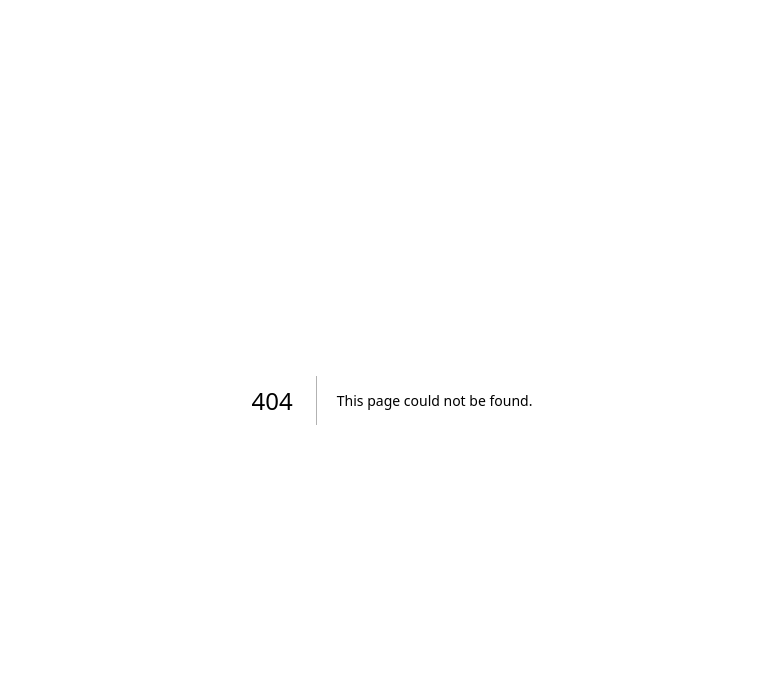
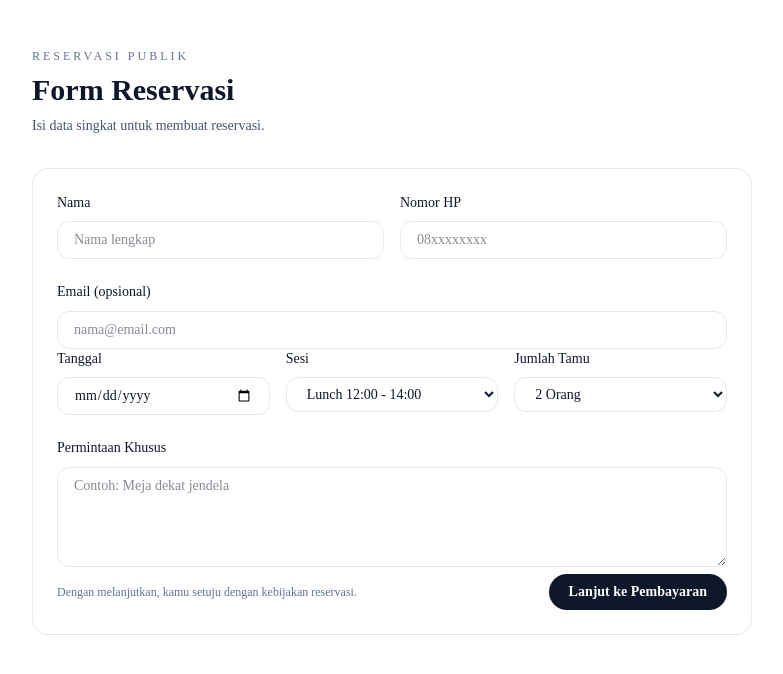
Before and after one commit to ruangcode-id/rooma-ceritarasa, a Next.js app: page /reservasi in a window 1280 px wide. Before the commit this address had no page. Shown: the top 674 px of the page, without its empty margins (248-1031 px from the left). Built offline with nearby package versions, Linux system fonts and the light colour scheme.

Commit message:
feat: add simple public reservation flow UI

```diff
--- /dev/null
+++ b/src/app/(public)/reservasi/page.tsx
@@ -0,0 +1,100 @@
+import Link from "next/link";
+
+export default function ReservationFormPage() {
+  return (
+    <div className="min-h-screen bg-white text-slate-900">
+      <div className="mx-auto max-w-3xl px-6 py-12">
+        <header className="space-y-2">
+          <p className="text-xs uppercase tracking-[0.25em] text-slate-500">
+            Reservasi Publik
+          </p>
+          <h1 className="text-3xl font-semibold">Form Reservasi</h1>
+          <p className="text-sm text-slate-600">
+            Isi data singkat untuk membuat reservasi.
+          </p>
+        </header>
+
+        <form className="mt-8 space-y-5 rounded-2xl border border-slate-200 p-6">
+          <div className="grid gap-4 md:grid-cols-2">
+            <label className="text-sm">
+              Nama
+              <input
+                className="mt-2 w-full rounded-xl border border-slate-200 px-4 py-2 text-sm"
+                placeholder="Nama lengkap"
+                name="name"
+              />
+            </label>
+            <label className="text-sm">
+              Nomor HP
+              <input
+                className="mt-2 w-full rounded-xl border border-slate-200 px-4 py-2 text-sm"
+                placeholder="08xxxxxxxx"
+                name="phone"
+              />
+            </label>
+          </div>
+          <label className="text-sm">
+            Email (opsional)
+            <input
+              className="mt-2 w-full rounded-xl border border-slate-200 px-4 py-2 text-sm"
+              placeholder="nama@email.com"
+              name="email"
+            />
+          </label>
+          <div className="grid gap-4 md:grid-cols-3">
+            <label className="text-sm">
+              Tanggal
+              <input
+                type="date"
+                className="mt-2 w-full rounded-xl border border-slate-200 px-4 py-2 text-sm"
+                name="date"
+              />
+            </label>
+            <label className="text-sm">
+              Sesi
+              <select
+                className="mt-2 w-full rounded-xl border border-slate-200 px-4 py-2 text-sm"
+                name="session"
+              >
+                <option>Lunch 12:00 - 14:00</option>
+                <option>Afternoon 15:00 - 17:00</option>
+                <option>Dinner 18:00 - 21:00</option>
+              </select>
+            </label>
+            <label className="text-sm">
+              Jumlah Tamu
+              <select
+                className="mt-2 w-full rounded-xl border border-slate-200 px-4 py-2 text-sm"
+                name="partySize"
+              >
+                <option>2 Orang</option>
+                <option>4 Orang</option>
+                <option>6 Orang</option>
+                <option>8 Orang</option>
+              </select>
+            </label>
+          </div>
+          <label className="text-sm">
+            Permintaan Khusus
+            <textarea
+              className="mt-2 min-h-[100px] w-full rounded-xl border border-slate-200 px-4 py-2 text-sm"
+              placeholder="Contoh: Meja dekat jendela"
+              name="specialRequest"
+            />
+          </label>
+          <div className="flex flex-col gap-3 md:flex-row md:items-center md:justify-between">
+            <p className="text-xs text-slate-500">
+              Dengan melanjutkan, kamu setuju dengan kebijakan reservasi.
+            </p>
+            <Link
+              href="/reservasi/payment"
+              className="inline-flex items-center justify-center rounded-full bg-slate-900 px-5 py-2 text-sm font-semibold text-white"
+            >
+              Lanjut ke Pembayaran
+            </Link>
+          </div>
+        </form>
+      </div>
+    </div>
+  );
+}
--- /dev/null
+++ b/src/app/(public)/reservasi/payment/page.tsx
@@ -0,0 +1,49 @@
+import Link from "next/link";
+
+export default function PaymentStepPage() {
+  return (
+    <div className="min-h-screen bg-white text-slate-900">
+      <div className="mx-auto max-w-3xl px-6 py-12">
+        <header className="space-y-2">
+          <p className="text-xs uppercase tracking-[0.25em] text-slate-500">
+            Pembayaran
+          </p>
+          <h1 className="text-3xl font-semibold">Pilih Pembayaran</h1>
+          <p className="text-sm text-slate-600">
+            Pilih jenis pembayaran untuk reservasi ini.
+          </p>
+        </header>
+
+        <section className="mt-8 space-y-4 rounded-2xl border border-slate-200 p-6">
+          {[
+            { title: "Deposit 30%", price: "Rp 150.000" },
+            { title: "Full Payment", price: "Rp 500.000" },
+          ].map((option) => (
+            <label
+              key={option.title}
+              className="flex items-center justify-between rounded-xl border border-slate-200 px-4 py-3 text-sm"
+            >
+              <span className="font-semibold">{option.title}</span>
+              <span className="text-slate-700">{option.price}</span>
+            </label>
+          ))}
+
+          <div className="flex flex-col gap-3 md:flex-row md:items-center md:justify-between">
+            <Link
+              href="/reservasi"
+              className="text-xs uppercase tracking-[0.2em] text-slate-500"
+            >
+              Kembali
+            </Link>
+            <Link
+              href="/reservasi/payment/status?status=pending"
+              className="inline-flex items-center justify-center rounded-full bg-slate-900 px-5 py-2 text-sm font-semibold text-white"
+            >
+              Lanjut ke Status
+            </Link>
+          </div>
+        </section>
+      </div>
+    </div>
+  );
+}
--- /dev/null
+++ b/src/app/(public)/reservasi/payment/status/page.tsx
@@ -0,0 +1,67 @@
+import Link from "next/link";
+
+export default async function PaymentStatusPage({
+  searchParams,
+}: {
+  searchParams: Promise<{ status?: string; orderId?: string }>;
+}) {
+  const params = await searchParams;
+  const status = params.status ?? "pending";
+  const orderId = params.orderId ?? "ROOMA-XXXX";
+
+  const statusLabelMap: Record<string, string> = {
+    pending: "Menunggu Pembayaran",
+    paid: "Pembayaran Berhasil",
+    failed: "Pembayaran Gagal",
+  };
+
+  const statusDescMap: Record<string, string> = {
+    pending: "Transaksi sedang diproses. Selesaikan pembayaran di Midtrans.",
+    paid: "Pembayaran berhasil. Reservasi sudah dikonfirmasi.",
+    failed: "Pembayaran gagal. Silakan ulangi pembayaran.",
+  };
+
+  return (
+    <div className="min-h-screen bg-white text-slate-900">
+      <div className="mx-auto max-w-3xl px-6 py-12">
+        <header className="space-y-2">
+          <p className="text-xs uppercase tracking-[0.25em] text-slate-500">
+            Status Pembayaran
+          </p>
+          <h1 className="text-3xl font-semibold">
+            {statusLabelMap[status] ?? "Status Pembayaran"}
+          </h1>
+          <p className="text-sm text-slate-600">
+            {statusDescMap[status] ?? "Cek status pembayaran reservasi."}
+          </p>
+        </header>
+
+        <section className="mt-8 space-y-4 rounded-2xl border border-slate-200 p-6">
+          <div>
+            <p className="text-xs uppercase tracking-[0.2em] text-slate-500">Order ID</p>
+            <p className="mt-2 text-lg font-semibold">{orderId}</p>
+          </div>
+          <div>
+            <p className="text-xs uppercase tracking-[0.2em] text-slate-500">Status</p>
+            <p className="mt-2 text-lg font-semibold">{status}</p>
+          </div>
+        </section>
+
+        <div className="mt-6 flex flex-col gap-3 md:flex-row md:items-center md:justify-between">
+          <Link
+            href="/reservasi"
+            className="text-xs uppercase tracking-[0.2em] text-slate-500"
+          >
+            Buat Reservasi Baru
+          </Link>
+          <Link
+            href="/reservasi/payment"
+            className="inline-flex items-center justify-center rounded-full bg-slate-900 px-5 py-2 text-sm font-semibold text-white"
+          >
+            Lihat Pembayaran
+          </Link>
+        </div>
+      </div>
+    </div>
+  );
+}
```
